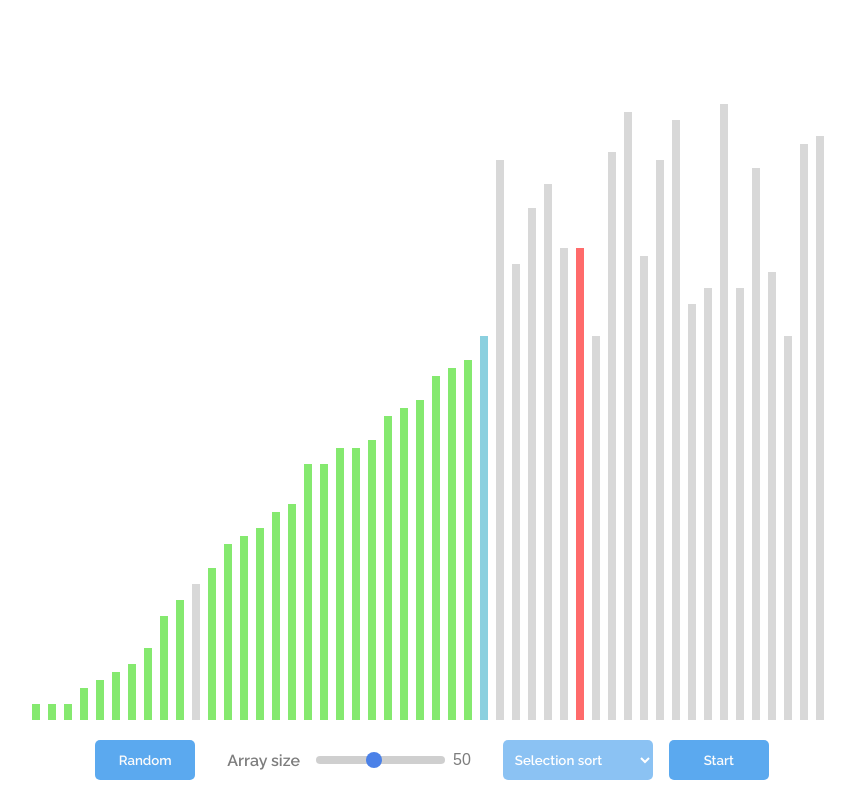
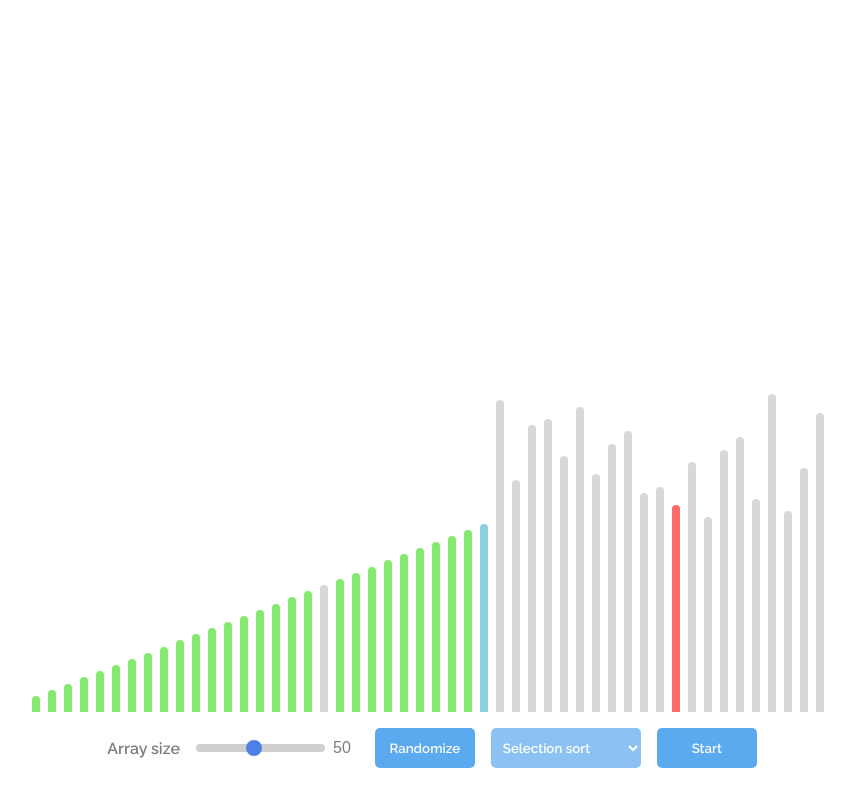
Before and after one commit to DoddiSkula/sorting-visualizer, a website with bundled scripts: page index.html in a window 1280 px wide. Both pictures are taken after a click on the button "Start". Shown: the whole page, without its empty margins (208-1063 px from the left). Built offline with nearby package versions, Linux system fonts and the light colour scheme.

Commit message:
quick fix

```diff
--- a/index.html
+++ b/index.html
@@ -1,26 +1,25 @@
 <!DOCTYPE html>
 <html lang="en">
+
 <head>
   <meta charset="UTF-8" />
   <meta name="viewport" content="width=device-width, initial-scale=1.0" />
   <meta http-equiv="X-UA-Compatible" content="ie=edge" />
   <title>Sorting Algorithms Visualizer</title>
   <link rel="stylesheet" href="styles.css" />
-    <link
-      href="https://fonts.googleapis.com/css2?family=Raleway:wght@300;400;600&display=swap"
-      rel="stylesheet"
-    />
+  <link href="https://fonts.googleapis.com/css2?family=Raleway:wght@300;400;600&display=swap" rel="stylesheet" />
 </head>
+
 <body>
   <div class="container">
     <div class="array"></div>
   </div>
   <div class="toolbar">
-      <button id="randomBtn">Random</button>
     <p>Array size</p>
     <input class="slider" type="range" min="10" max="100" value="50" />
     <div class="slider-value"></div>
-      <select name="algorithms" id="algorithms" >
+    <button id="randomBtn">Randomize</button>
+    <select name="algorithms" id="algorithms">
       <option value="selection">Selection sort</option>
       <option value="quick">Quicksort</option>
     </select>
@@ -28,4 +27,5 @@
   </div>
   <script src="./build/bundle.js"></script>
 </body>
+
 </html>
--- a/src/draw.js
+++ b/src/draw.js
@@ -1,7 +1,7 @@
-import { el } from './helpers.js';
+import { el } from "./helpers.js";
 
-const arrayEl = document.querySelector('.array');
-const height = window.innerHeight / 100;
+const arrayEl = document.querySelector(".array");
+const height = window.innerHeight / 130;
 
 /**
  * Draws vertical bars for each element in array,
@@ -16,25 +16,25 @@ export function draw(arr, color) {
   }
 
   for (let i = 0; i < arr.length; i += 1) {
-    if (color[i] === 'green') {
-      const barEl = el('div');
-      barEl.setAttribute('class', 'bar-green');
-      barEl.setAttribute('style', `height: ${arr[i] * height}px`);
+    if (color[i] === "green") {
+      const barEl = el("div");
+      barEl.setAttribute("class", "bar-green");
+      barEl.setAttribute("style", `height: ${arr[i] * height + 50}px`);
       arrayEl.appendChild(barEl);
-    } else if (color[i] === 'red') {
-      const barEl = el('div');
-      barEl.setAttribute('class', 'bar-red');
-      barEl.setAttribute('style', `height: ${arr[i] * height}px`);
+    } else if (color[i] === "red") {
+      const barEl = el("div");
+      barEl.setAttribute("class", "bar-red");
+      barEl.setAttribute("style", `height: ${arr[i] * height + 50}px`);
       arrayEl.appendChild(barEl);
-    } else if (color[i] === 'blue') {
-      const barEl = el('div');
-      barEl.setAttribute('class', 'bar-blue');
-      barEl.setAttribute('style', `height: ${arr[i] * height}px`);
+    } else if (color[i] === "blue") {
+      const barEl = el("div");
+      barEl.setAttribute("class", "bar-blue");
+      barEl.setAttribute("style", `height: ${arr[i] * height + 50}px`);
       arrayEl.appendChild(barEl);
     } else {
-      const barEl = el('div');
-      barEl.setAttribute('class', 'bar');
-      barEl.setAttribute('style', `height: ${arr[i] * height}px`);
+      const barEl = el("div");
+      barEl.setAttribute("class", "bar");
+      barEl.setAttribute("style", `height: ${arr[i] * height + 50}px`);
       arrayEl.appendChild(barEl);
     }
   }
--- a/src/index.js
+++ b/src/index.js
@@ -1,48 +1,74 @@
-import { getRandomInt, disableButtons } from './helpers.js';
-import { draw } from './draw.js';
-import { quickSortIterative } from './quickSort.js';
-import { selectionSort } from './selectionSort.js';
+import { getRandomInt, disableButtons } from "./helpers.js";
+import { draw } from "./draw.js";
+import { quickSortIterative } from "./quickSort.js";
+import { selectionSort } from "./selectionSort.js";
 
-const slider = document.querySelector('.slider');
-const sliderValue = document.querySelector('.slider-value');
-const randomBtn = document.querySelector('#randomBtn');
-const startBtn = document.querySelector('#startBtn');
-const selectAlgorithm = document.querySelector('#algorithms');
+const slider = document.querySelector(".slider");
+const sliderValue = document.querySelector(".slider-value");
+const randomBtn = document.querySelector("#randomBtn");
+const startBtn = document.querySelector("#startBtn");
+const selectAlgorithm = document.querySelector("#algorithms");
 
 sliderValue.textContent = slider.value;
 
 let array = []; // array to be sorted
 let arrayLength = slider.value; // length of array
 
+function populateArray(N) {
+  const newArr = [];
+  for (let i = 1; i <= N; i++) {
+    newArr.push(i);
+  }
+  return newArr;
+}
+
+function shuffle(array) {
+  let currentIndex = array.length,
+    randomIndex;
+
+  // While there remain elements to shuffle.
+  while (currentIndex != 0) {
+    // Pick a remaining element.
+    randomIndex = Math.floor(Math.random() * currentIndex);
+    currentIndex--;
+
+    // And swap it with the current element.
+    [array[currentIndex], array[randomIndex]] = [
+      array[randomIndex],
+      array[currentIndex],
+    ];
+  }
+
+  return array;
+}
+
 // creates a new random array
 function createArray() {
-  array = [];
-  for (let i = 0; i < arrayLength; i += 1) {
-    array.push(getRandomInt(1, 80));
-  }
+  array = populateArray(arrayLength);
+  array = shuffle(array);
   draw(array, []);
 }
 
 // slider event
-slider.addEventListener('input', (e) => {
+slider.addEventListener("input", (e) => {
   sliderValue.textContent = e.target.value;
   arrayLength = e.target.value;
   createArray(arrayLength);
 });
 
 // random button event
-randomBtn.addEventListener('click', () => {
+randomBtn.addEventListener("click", () => {
   createArray(arrayLength);
 });
 
 // start button event
-startBtn.addEventListener('click', () => {
+startBtn.addEventListener("click", () => {
   switch (selectAlgorithm.value) {
-    case 'selection':
+    case "selection":
       disableButtons(true);
       array = selectionSort(array);
       break;
-    case 'quick':
+    case "quick":
       disableButtons(true);
       array = quickSortIterative(array);
       break;
@@ -51,6 +77,6 @@ startBtn.addEventListener('click', () => {
   }
 });
 
-document.addEventListener('DOMContentLoaded', () => {
+document.addEventListener("DOMContentLoaded", () => {
   createArray(arrayLength);
 });
--- a/styles.css
+++ b/styles.css
@@ -6,7 +6,7 @@
 
 body {
   font-size: 16px;
-  font-family: 'Raleway', sans-serif;
+  font-family: "Raleway", sans-serif;
   color: #333333;
 }
 
@@ -22,7 +22,7 @@ button {
   border: none;
   color: #fbfbfb;
   cursor: pointer;
-  font-family: 'Raleway', sans-serif;
+  font-family: "Raleway", sans-serif;
   font-weight: 600;
   height: 2.5rem;
   margin: 1rem;
@@ -41,40 +41,47 @@ button:focus {
 .container {
   width: 100%;
   height: calc(100vh - 5rem);
-  background: #fff;
 }
 
 .array {
   display: flex;
   justify-content: center;
   align-items: flex-end;
-  height: calc(100vh - 5rem);
-  margin-left: 2rem;
-  margin-right: 2rem;
+  height: 100%;
+  margin: 2rem;
+  overflow-x: auto;
 }
 
 .bar {
   width: 0.5rem;
+  flex-shrink: 0;
   background-color: #d8d8d8;
   margin-right: 0.5rem;
+  border-radius: 4px;
 }
 
 .bar-red {
   width: 0.5rem;
+  flex-shrink: 0;
   background-color: #ff6b6b;
   margin-right: 0.5rem;
+  border-radius: 4px;
 }
 
 .bar-blue {
   width: 0.5rem;
+  flex-shrink: 0;
   background-color: #8bd0df;
   margin-right: 0.5rem;
+  border-radius: 4px;
 }
 
 .bar-green {
   width: 0.5rem;
+  flex-shrink: 0;
   background-color: #85e96f;
   margin-right: 0.5rem;
+  border-radius: 4px;
 }
 
 .toolbar {
@@ -82,10 +89,11 @@ button:focus {
   background-color: #ffffff;
   bottom: 0;
   display: flex;
+  flex-wrap: wrap;
   justify-content: center;
   position: absolute;
   width: 100%;
-  height: 5rem;
+  margin-bottom: 1rem;
 }
 
 .divider {
@@ -127,7 +135,7 @@ button:focus {
 .slider-value {
   color: #7d7d7d;
   margin-left: 0.5rem;
-  margin-right: 2rem;
+  margin-right: 0.5rem;
   font-size: 1rem;
   font-family: sans-serif;
 }
@@ -138,7 +146,7 @@ select {
   border: none;
   color: #fff;
   cursor: pointer;
-  font-family: 'Raleway', sans-serif;
+  font-family: "Raleway", sans-serif;
   font-weight: 600;
   height: 2.5rem;
   padding-left: 0.5rem;
```
Also changed, not shown: .eslintrc.js, README.md, build/bundle.js, 1 other file. Lines whose indentation alone changed are shown as unchanged.
